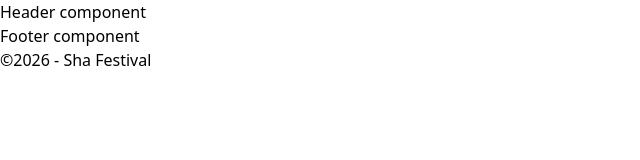
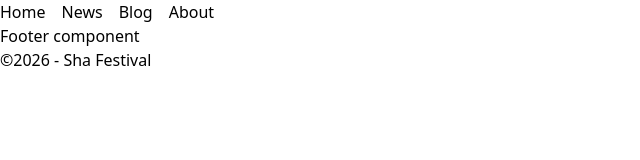
Before and after one commit to stakic-igor/sha-fest-fe, a Nuxt app: page /news/1 in a window 1280 px wide. Shown: the top 160 px of the page, without its empty margins (0-640 px from the left). Built offline with nearby package versions, Linux system fonts and the light colour scheme; no server answers.

Commit message:
Add start animation

```diff
--- a/components/Header/Header.vue
+++ b/components/Header/Header.vue
@@ -1,5 +1,5 @@
 <template>
     <header>
-    Header component
-</header>
+        <Navigation />
+    </header>
 </template>
--- /dev/null
+++ b/components/Navigation/Navigation.vue
@@ -0,0 +1,13 @@
+<script lang="ts" setup>
+
+</script>
+<template>
+    <nav>
+        <ul class="flex gap-4">
+            <li class="hover:underline"><NuxtLink to="/">Home</NuxtLink></li>
+            <li class="hover:underline"><NuxtLink to="/news">News</NuxtLink></li>
+            <li class="hover:underline"><NuxtLink to="/blog">Blog</NuxtLink></li>
+            <li class="hover:underline"><NuxtLink to="/about">About</NuxtLink></li>
+        </ul>
+    </nav>
+</template>
--- a/components/News/NewsItem/NewsItem.vue
+++ b/components/News/NewsItem/NewsItem.vue
@@ -1,7 +1,18 @@
+<script lang="ts" setup>
+import dayjs from 'dayjs';
+
+defineProps<{
+    item: any
+}>();
+
+</script>
+
 <template>
     <article class="flex flex-col w-75">
-        <img src="https://images.pexels.com/photos/28730004/pexels-photo-28730004.jpeg" class="w-full"/>
-        <h3>Single news title</h3>
-        <NuxtLink to="/" class="text-right text-amber-300">Read more...</NuxtLink>
+        <img :src="item.acf.img" class="w-full" :alt="item.acf['img-alt']" />
+        <h3 v-html="item.title.rendered"></h3>
+        {{ dayjs(item.date).format('DD.MM.YYYY')}}
+        <p>{{ item.acf.description }}</p>
+        <NuxtLink :to="`/news/${item.id}`" class="text-right text-amber-300">Read more...</NuxtLink>
     </article>
 </template>
--- a/components/News/NewsSection/NewsSection.vue
+++ b/components/News/NewsSection/NewsSection.vue
@@ -1,7 +1,16 @@
+<script lang="ts" setup>
+
+const { data } = await useFetch(`http://localhost/shafest/wp-json/wp/v2/news`, {
+    method: 'GET'
+});
+
+</script>
+
 <template>
     <section class="flex gap-2">
-        <div v-for="n in 3" :key="n">
-            <NewsNewsItem />
+
+        <div v-for="item in data"">
+            <NewsNewsItem :item />
         </div>
     </section>
 </template>
--- /dev/null
+++ b/pages/news/[id]/index.vue
@@ -0,0 +1,16 @@
+<script lang="ts" setup>
+import { type NewsItem } from '~/types/news';
+
+const route = useRoute();
+
+const { data } = await useFetch<NewsItem>(`http://localhost/shafest/wp-json/wp/v2/news/${route.params.id}`, {
+    method: 'GET'
+});
+
+</script>
+<template>
+    <div>
+        <div class="text-2xl" v-html="data?.title?.rendered"></div>
+        <div v-html="data?.content?.rendered"></div>
+    </div>
+</template>
--- a/pages/news/index.vue
+++ b/pages/news/index.vue
@@ -1,4 +1,6 @@
 <script setup lang="ts">
+import NewsSection from '~/components/News/NewsSection/NewsSection.vue';
+
 useHead({
     title: 'Novosti'
 })
@@ -7,5 +9,6 @@ useHead({
 <template>
     <div>
         <h1>News Page</h1>
+        <NewsSection />
     </div>
 </template>
```
